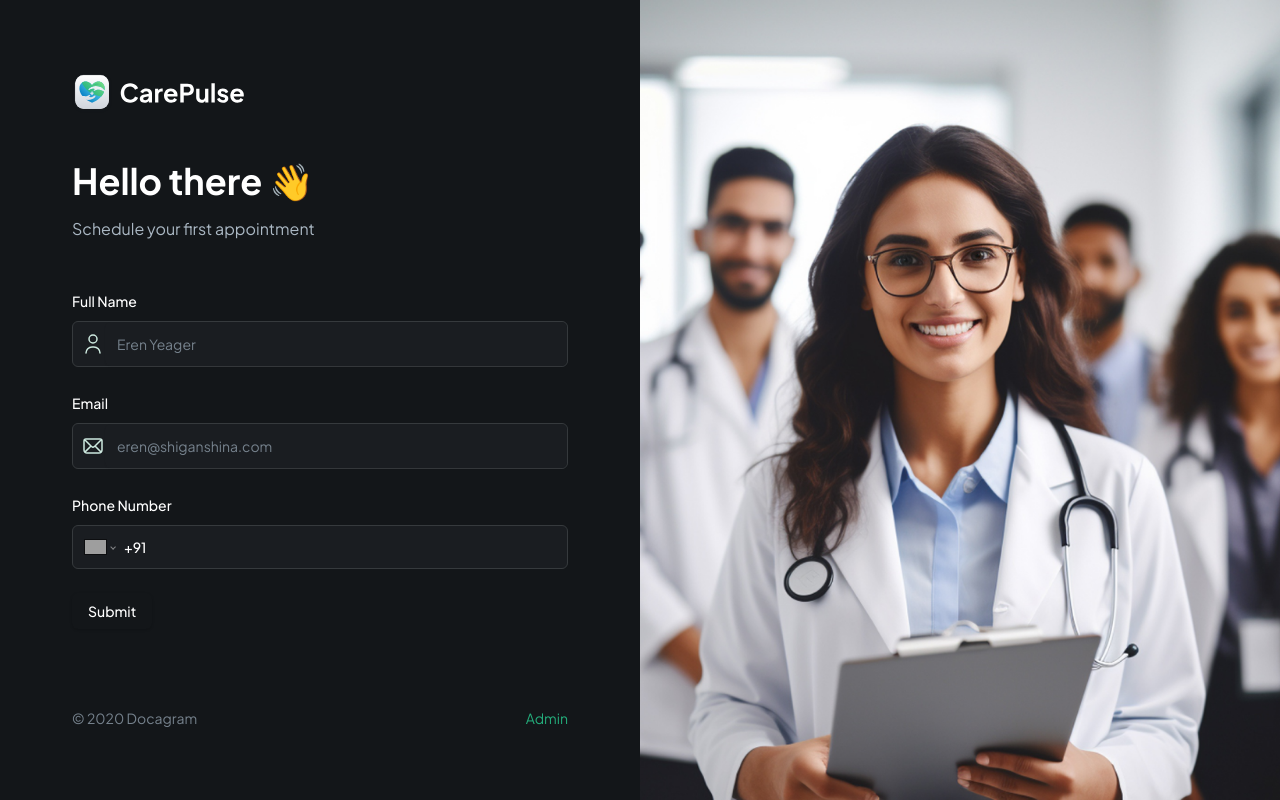
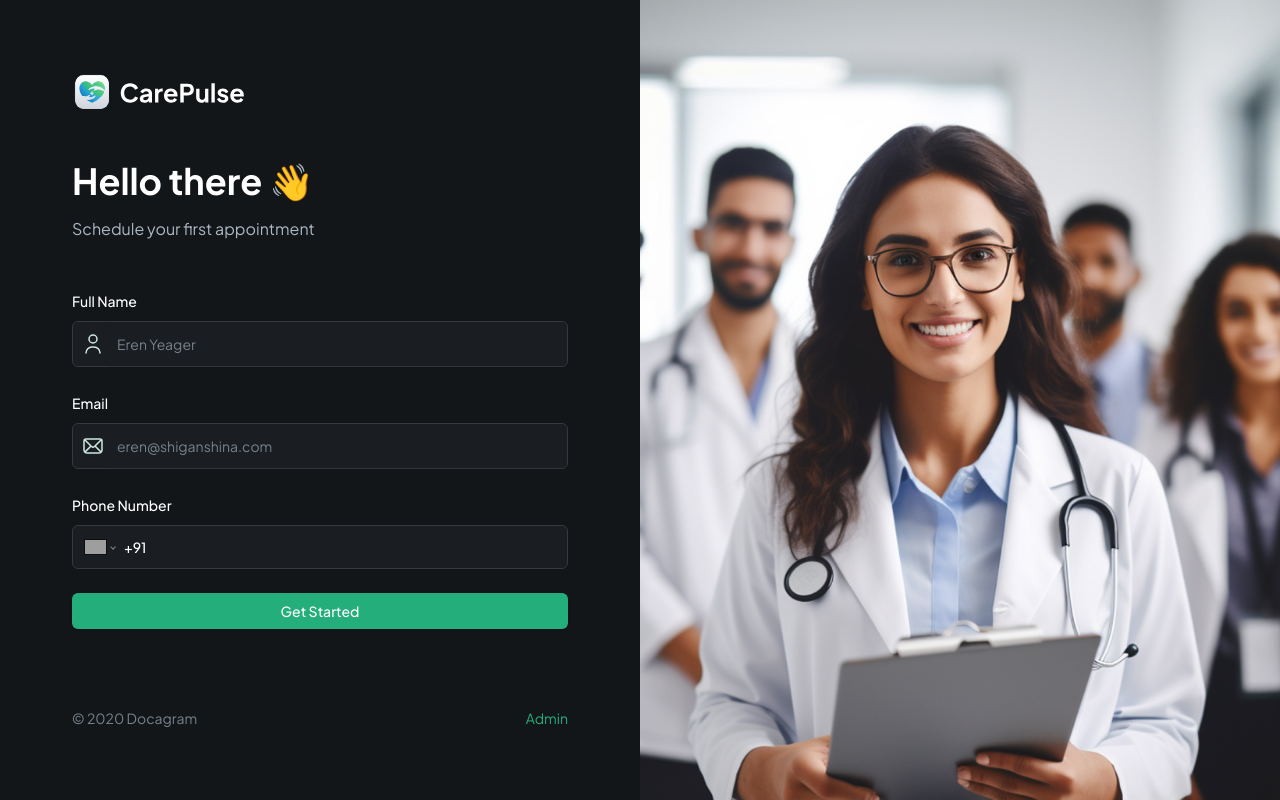
Before and after one commit to Plycedes/docagram, a Next.js app: page / in a window 1280 px wide. Built offline with nearby package versions, Linux system fonts and the light colour scheme; grey boxes are pictures that could not be loaded.

Commit message:
Submit Button

```diff
--- a/src/components/CustomFormField.tsx
+++ b/src/components/CustomFormField.tsx
@@ -60,7 +60,7 @@
                 <FormControl>
                     <PhoneInput
                         defaultCountry="IN"
-                        placeHolder={placeholder}
+                        placeholder={placeholder}
                         international
                         withCountryCallingCode
                         value={field.value as E164Number | undefined}
--- /dev/null
+++ b/src/components/SubmitButton.tsx
@@ -0,0 +1,34 @@
+import { Button } from "./ui/button";
+import Image from "next/image";
+
+interface ButtonProps {
+    isLoading: boolean;
+    className?: string;
+    children: React.ReactNode;
+}
+
+const SubmitButton = ({ isLoading, className, children }: ButtonProps) => {
+    return (
+        <Button
+            type="submit"
+            disabled={isLoading}
+            className={className ?? "shad-primary-btn w-full"}
+        >
+            {isLoading ? (
+                <div className="flex items-center gap-4">
+                    <Image
+                        src="/assets/icons/loader.svg"
+                        alt="loader"
+                        width={24}
+                        height={24}
+                        className="animate-spin"
+                    />
+                </div>
+            ) : (
+                children
+            )}
+        </Button>
+    );
+};
+
+export default SubmitButton;
--- a/src/components/forms/PatientForm.tsx
+++ b/src/components/forms/PatientForm.tsx
@@ -6,6 +6,8 @@
 import { Button } from "@/components/ui/button";
 import { Form } from "@/components/ui/form";
 import CustomFormField from "../CustomFormField";
+import SubmitButton from "../SubmitButton";
+import { useState } from "react";
 
 export enum FormFieldType {
     INPUT = "input",
@@ -24,6 +26,7 @@
 });
 
 const PatientForm = () => {
+    const [isLoading, setIsLoading] = useState(false);
     const form = useForm<z.infer<typeof formSchema>>({
         resolver: zodResolver(formSchema),
         defaultValues: {
@@ -66,7 +69,7 @@
                     label="Phone Number"
                     placeholder="(91) 12345-67890"
                 />
-                <Button type="submit">Submit</Button>
+                <SubmitButton isLoading={isLoading}>Get Started</SubmitButton>
             </form>
         </Form>
     );
```
